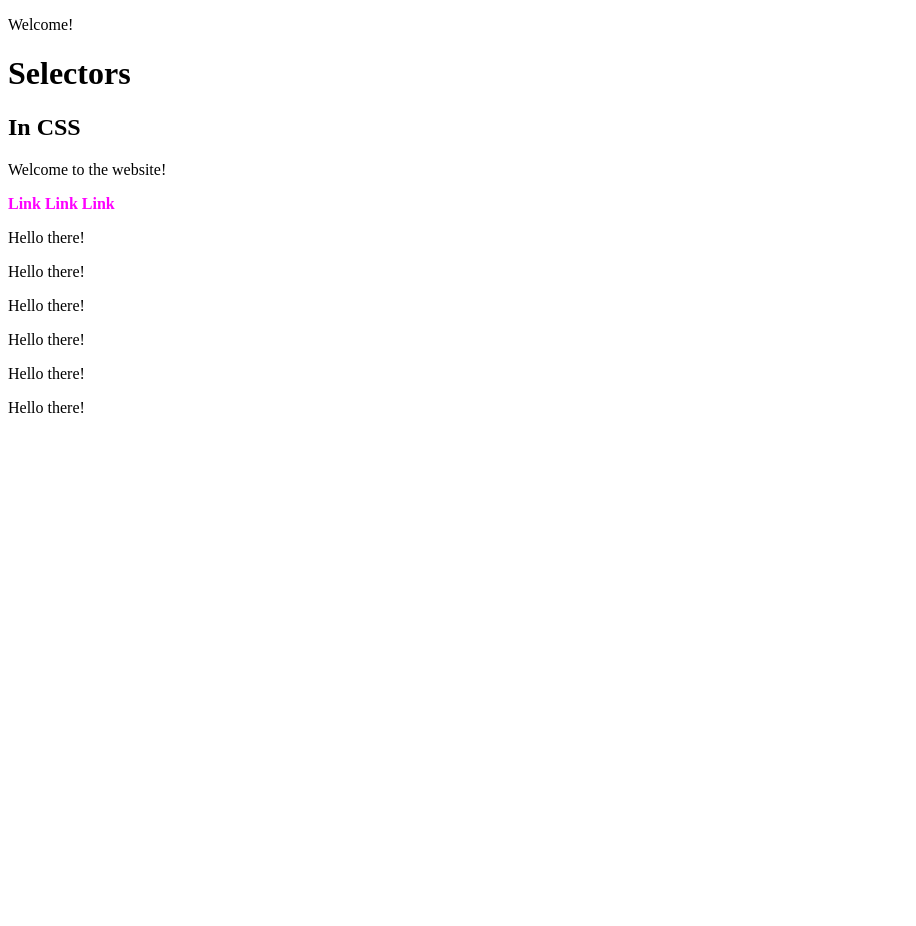
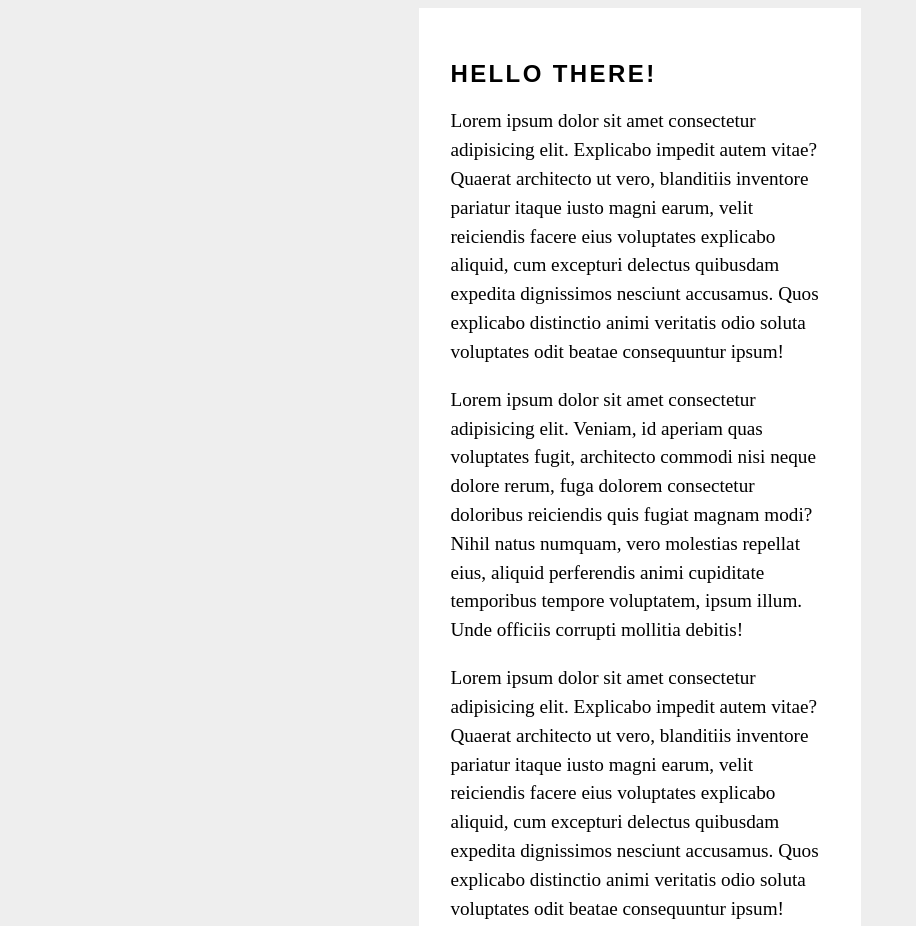
Before and after one commit to double-vee/css-tutorial-1, a plain HTML site: page index.html in a window 1280 px wide. Shown: the top 926 px of the page, without its empty margins (0-916 px from the left). Before the commit the page ends 800 px from the top, so only its background shows below. Drawn offline with Linux system fonts and the light colour scheme.

Commit message:
index.html, syntax.css edited; line height, letter- and word spacing defined

```diff
--- a/css/syntax.css
+++ b/css/syntax.css
@@ -1,11 +1,24 @@
-a{
-  color: magenta;
-  text-decoration: none;
-  font-weight: bold;
+body{
+  background: #eee;
 }
 
-a:hover{
-  color: black;
-  text-decoration: underline;
-  background: yellow;
+#main-content{
+  background: #fff;
+  width: 30%;
+  margin: 0 auto;
+  height: 100%;
+  padding: 2.5%;
 }
+
+h2{
+  text-transform: uppercase;
+  letter-spacing: 0.1em;
+  font-family: Arial, Helvetica, sans-serif;
+}
+
+p{
+  font-size: 1.2em;
+  line-height: 150%;
+  letter-spacing: normal;
+  word-spacing: normal;
+}
--- a/index.html
+++ b/index.html
@@ -7,24 +7,20 @@
   <link rel="stylesheet" type="text/css" href="css/syntax.css">
 </head>
 <body>
-  <p class="welcome">Welcome!</p>
 
-  <div id="header">
-    <h1>Selectors</h1>
-    <h2>In CSS</h2>
-    <p>Welcome to the website!</p>
+  <div id="main-content">
+
+    <h2>Hello there!</h2>
+
+    <p>Lorem ipsum dolor sit amet consectetur adipisicing elit. Explicabo impedit autem vitae? Quaerat architecto ut vero, blanditiis inventore pariatur itaque iusto magni earum, velit reiciendis facere eius voluptates explicabo aliquid, cum excepturi delectus quibusdam expedita dignissimos nesciunt accusamus. Quos explicabo distinctio animi veritatis odio soluta voluptates odit beatae consequuntur ipsum!</p>
+
+    <p>Lorem ipsum dolor sit amet consectetur adipisicing elit. Veniam, id aperiam quas voluptates fugit, architecto commodi nisi neque dolore rerum, fuga dolorem consectetur doloribus reiciendis quis fugiat magnam modi? Nihil natus numquam, vero molestias repellat eius, aliquid perferendis animi cupiditate temporibus tempore voluptatem, ipsum illum. Unde officiis corrupti mollitia debitis!</p>
+
+    <p>Lorem ipsum dolor sit amet consectetur adipisicing elit. Explicabo impedit autem vitae? Quaerat architecto ut vero, blanditiis inventore pariatur itaque iusto magni earum, velit reiciendis facere eius voluptates explicabo aliquid, cum excepturi delectus quibusdam expedita dignissimos nesciunt accusamus. Quos explicabo distinctio animi veritatis odio soluta voluptates odit beatae consequuntur ipsum!</p>
+
+    <p>Lorem ipsum dolor sit amet consectetur adipisicing elit. Veniam, id aperiam quas voluptates fugit, architecto commodi nisi neque dolore rerum, fuga dolorem consectetur doloribus reiciendis quis fugiat magnam modi? Nihil natus numquam, vero molestias repellat eius, aliquid perferendis animi cupiditate temporibus tempore voluptatem, ipsum illum. Unde officiis corrupti mollitia debitis!</p>
+
   </div>
-
-  <a href="#">Link</a>
-  <a href="#">Link</a>
-  <a href="#">Link</a>
-
-  <p>Hello there!</p>
-  <p>Hello there!</p>
-  <p>Hello there!</p>
-  <p>Hello there!</p>
-  <p>Hello there!</p>
-  <p>Hello there!</p>
 
 </body>
 </html>
```
